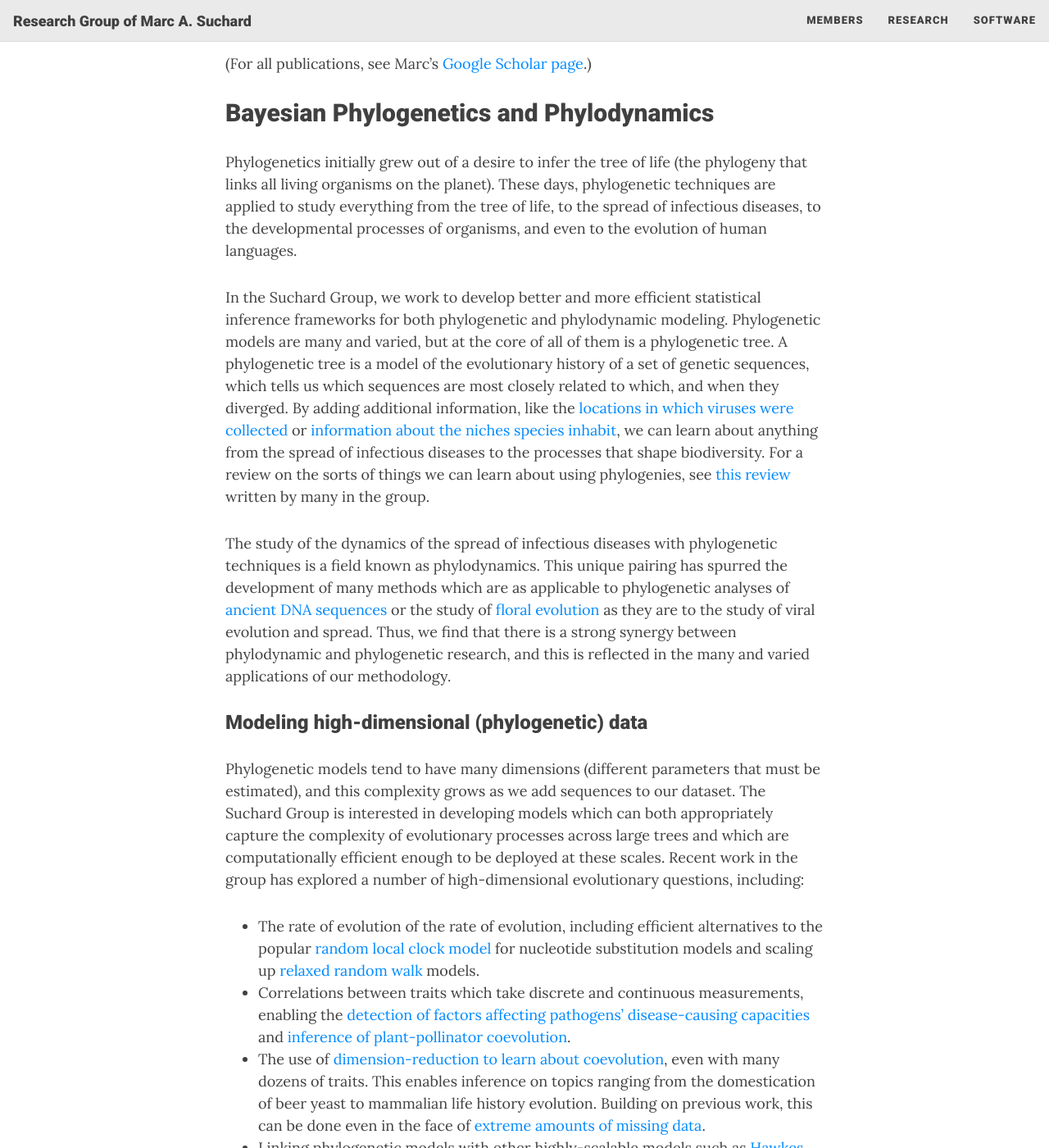
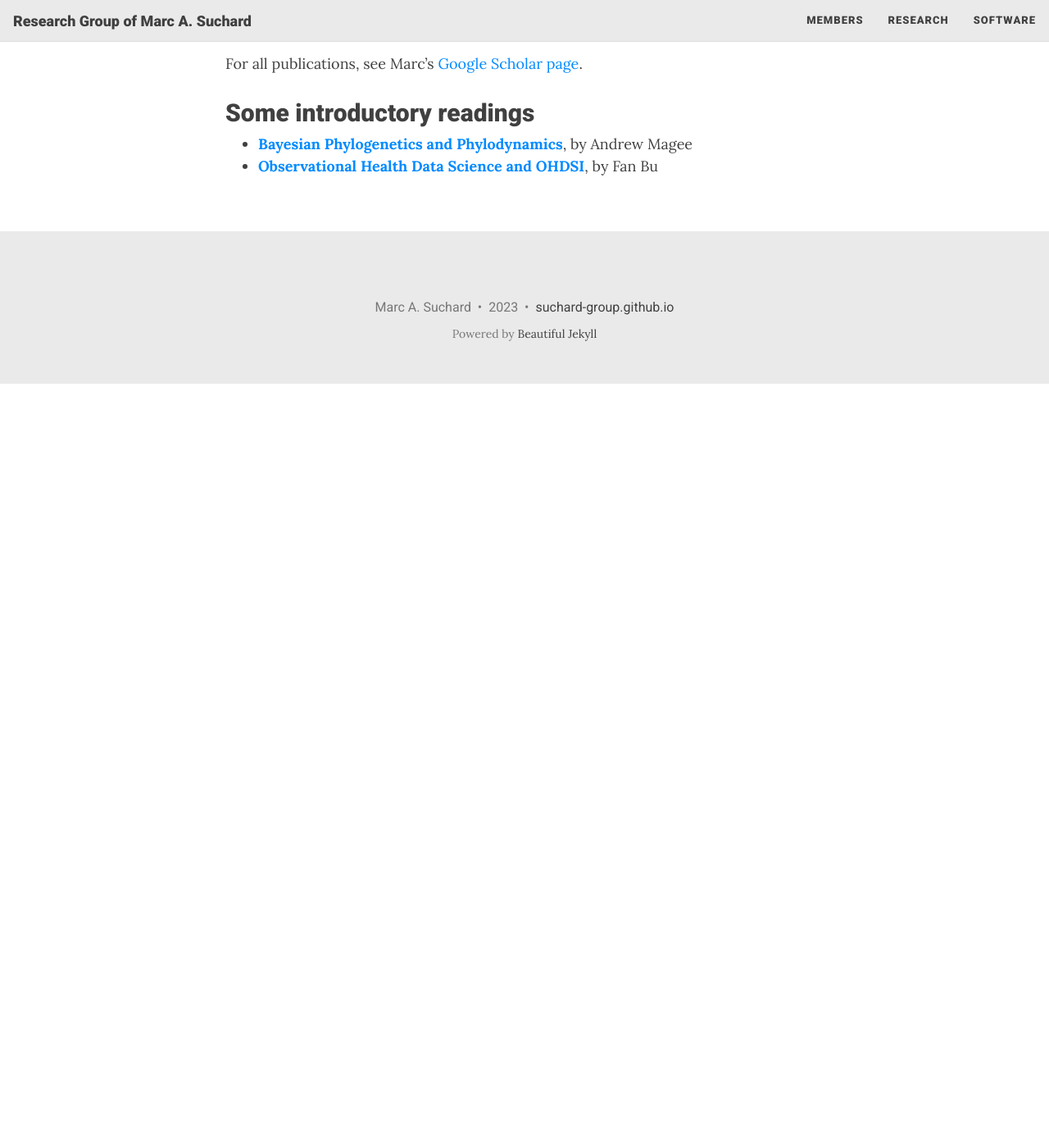
Before and after one commit to suchard-group/suchard-group.github.io, a Jekyll site: the page built from research.md, in a window 1280 px wide and 1400 px high, scrolled down 270 px. Shown: the whole window at 82% size. Built offline with Jekyll 4.4.1, drawn with Linux system fonts in a browser that asks for light colours; nearby versions of some CDN libraries; after the commit the page ends 900 px from its top, so only the background shows below that; some of the changed text lies outside the part shown.

Commit message:
add intro to OHDSI to research page

```diff
--- a/research.md
+++ b/research.md
@@ -4,40 +4,10 @@ title: Research
 subtitle: Publications
 ---
 
-(For all publications, see Marc's [Google Scholar page](https://scholar.google.com/citations?hl=en&user=vF2UV4MAAAAJ).)
+For all publications, see Marc's [Google Scholar page](https://scholar.google.com/citations?hl=en&user=vF2UV4MAAAAJ).
 
 
-## Bayesian Phylogenetics and Phylodynamics
-Phylogenetics initially grew out of a desire to infer the tree of life (the phylogeny that links all living organisms on the planet).
-These days, phylogenetic techniques are applied to study everything from the tree of life, to the spread of infectious diseases, to the developmental processes of organisms, and even to the evolution of human languages.
+## Some introductory readings
 
-In the Suchard Group, we work to develop better and more efficient statistical inference frameworks for both phylogenetic and phylodynamic modeling.
-Phylogenetic models are many and varied, but at the core of all of them is a phylogenetic tree.
-A phylogenetic tree is a model of the evolutionary history of a set of genetic sequences, which tells us which sequences are most closely related to which, and when they diverged.
-By adding additional information, like the [locations in which viruses were collected](https://pubmed.ncbi.nlm.nih.gov/29942656/) or [information about the niches species inhabit](https://royalsocietypublishing.org/doi/abs/10.1098/rspb.2022.0091), we can learn about anything from the spread of infectious diseases to the processes that shape biodiversity.
-For a review on the sorts of things we can learn about using phylogenies, see [this review](https://www.annualreviews.org/doi/abs/10.1146/annurev-statistics-033021-112532) written by many in the group.
-
-The study of the dynamics of the spread of infectious diseases with phylogenetic techniques is a field known as phylodynamics.
-This unique pairing has spurred the development of many methods which are as applicable to phylogenetic analyses of [ancient DNA sequences](https://academic.oup.com/mbe/article/28/2/879/1212114) or the study of [floral evolution](https://www.ncbi.nlm.nih.gov/pmc/articles/PMC4820077/) as they are to the study of viral evolution and spread.
-Thus, we find that there is a strong synergy between phylodynamic and phylogenetic research, and this is reflected in the many and varied applications of our methodology.
-
-### Modeling high-dimensional (phylogenetic) data
-Phylogenetic models tend to have many dimensions (different parameters that must be estimated), and this complexity grows as we add sequences to our dataset.
-The Suchard Group is interested in developing models which can both appropriately capture the complexity of evolutionary processes across large trees and which are computationally efficient enough to be deployed at these scales.
-Recent work in the group has explored a number of high-dimensional evolutionary questions, including:
-- The rate of evolution of the rate of evolution, including efficient alternatives to the popular [random local clock model](https://arxiv.org/abs/2105.07119) for nucleotide substitution models and scaling up [relaxed random walk](https://academic.oup.com/sysbio/article/70/2/258/5873887) models.
-- Correlations between traits which take discrete and continuous measurements, enabling the [detection of factors affecting pathogens' disease-causing capacities](https://projecteuclid.org/journals/annals-of-applied-statistics/volume-15/issue-1/Large-scale-inference-of-correlation-among-mixed-type-biological-traits/10.1214/20-AOAS1394.full) and [inference of plant-pollinator coevolution](https://arxiv.org/pdf/2201.07291.pdf).
-- The use of [dimension-reduction to learn about coevolution](https://besjournals.onlinelibrary.wiley.com/doi/full/10.1111/2041-210X.13920), even with many dozens of traits. This enables inference on topics ranging from the domestication of beer yeast to mammalian life history evolution. Building on previous work, this can be done even in the face of [extreme amounts of missing data](https://www.tandfonline.com/doi/abs/10.1080/01621459.2020.1799812).
-- Linking phylogenetic models with other highly-scalable models such as [Hawkes processes](https://academic.oup.com/bioinformatics/article/38/7/1846/6510960)
-
-This work is done in the highly-cited phylogenetic software package [BEAST](https://beast.community/).
-
-### Efficient phylogenetic inference
-Bayesian phylogenetic inference is essentially all done via [Markov chain Monte Carlo](https://en.wikipedia.org/wiki/Markov_chain_Monte_Carlo).
-The Suchard Group has a strong interest in using [Hamiltonian Monte Carlo](https://arxiv.org/abs/1701.02434) methods to improve inference performance.
-In recent years, members of the Suchard lab have devised efficient inference techniques for a variety of components of time-calibrated phylogenetic models.
-This includes work on [clock models](https://academic.oup.com/mbe/article/37/10/3047/5847600) (models of how the rate of evolution varies over the tree), [divergence-time estimation](https://arxiv.org/pdf/2110.13298.pdf) (estimating when different lineages of viruses and species split apart), and [nucleotide substitution models](https://arxiv.org/pdf/2303.13642.pdf) (the model of how different nucleotide bases in the genome change along the branches of the phylogeny).
-
-In parallel, we work to exploit graphics processing units (GPUs) to make the brute-force computations necessary for phylogenetics faster.
-This can make [likelihoods](https://academic.oup.com/bioinformatics/article/25/11/1370/332982) many orders of magnitudes faster, and recent work has shown similar improvements for the [gradients](https://arxiv.org/pdf/2303.04390.pdf) needed for Hamiltonian Monte Carlo.
-This work lives in the [BEAGLE](https://academic.oup.com/sysbio/article/68/6/1052/5477405) library and API.
+- [**Bayesian Phylogenetics and Phylodynamics**](https://suchard-group.github.io/docs/bayesian-phylogenetics), by Andrew Magee
+- [**Observational Health Data Science and OHDSI**](https://suchard-group.github.io/docs/rwe-ohdsi), by Fan Bu
```
Also changed, not shown: docs/bayesian-phylogenetics.md (added, +38 -0 lines), docs/rwe-ohdsi.md (added, +77 -0 lines).
